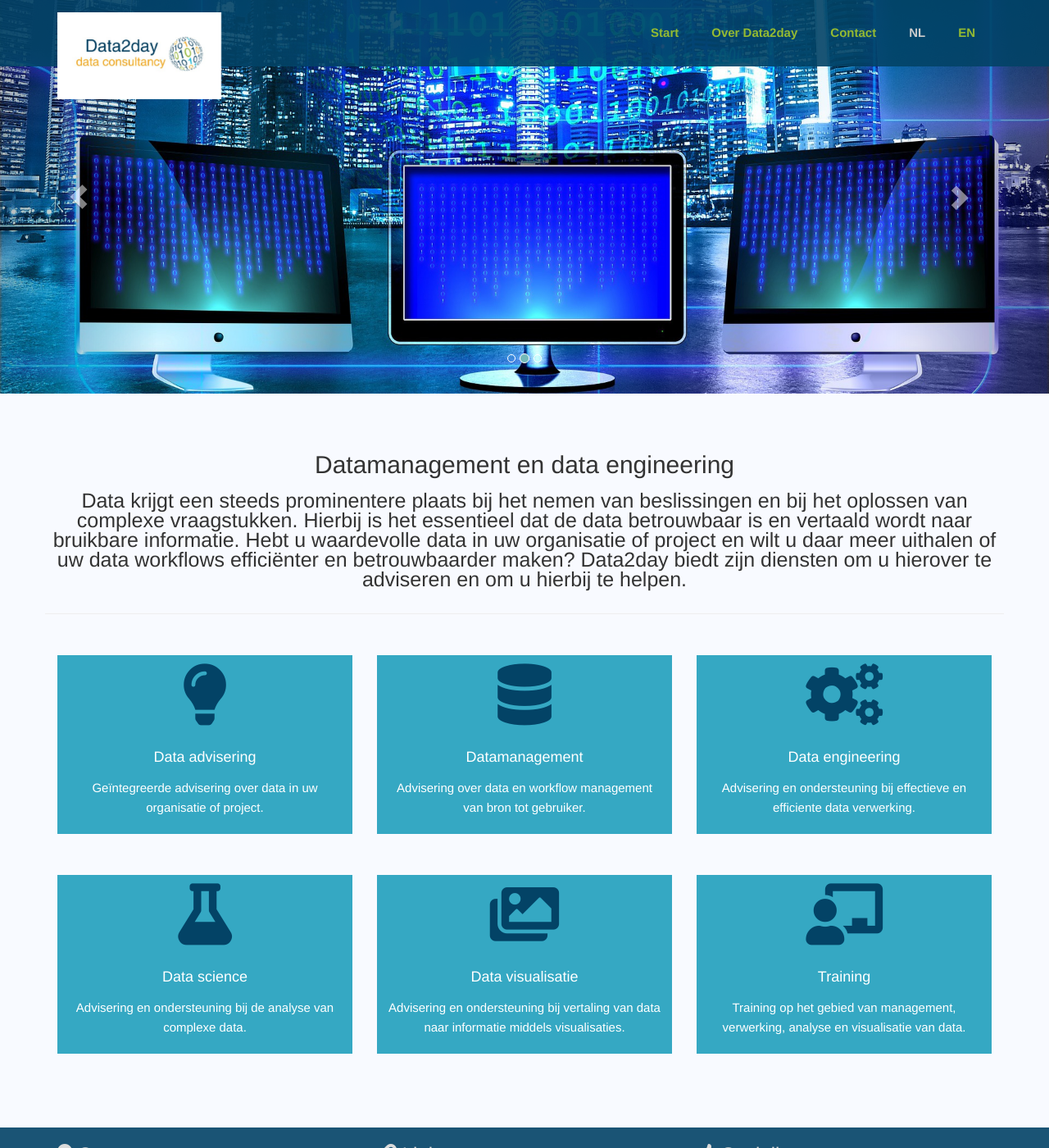
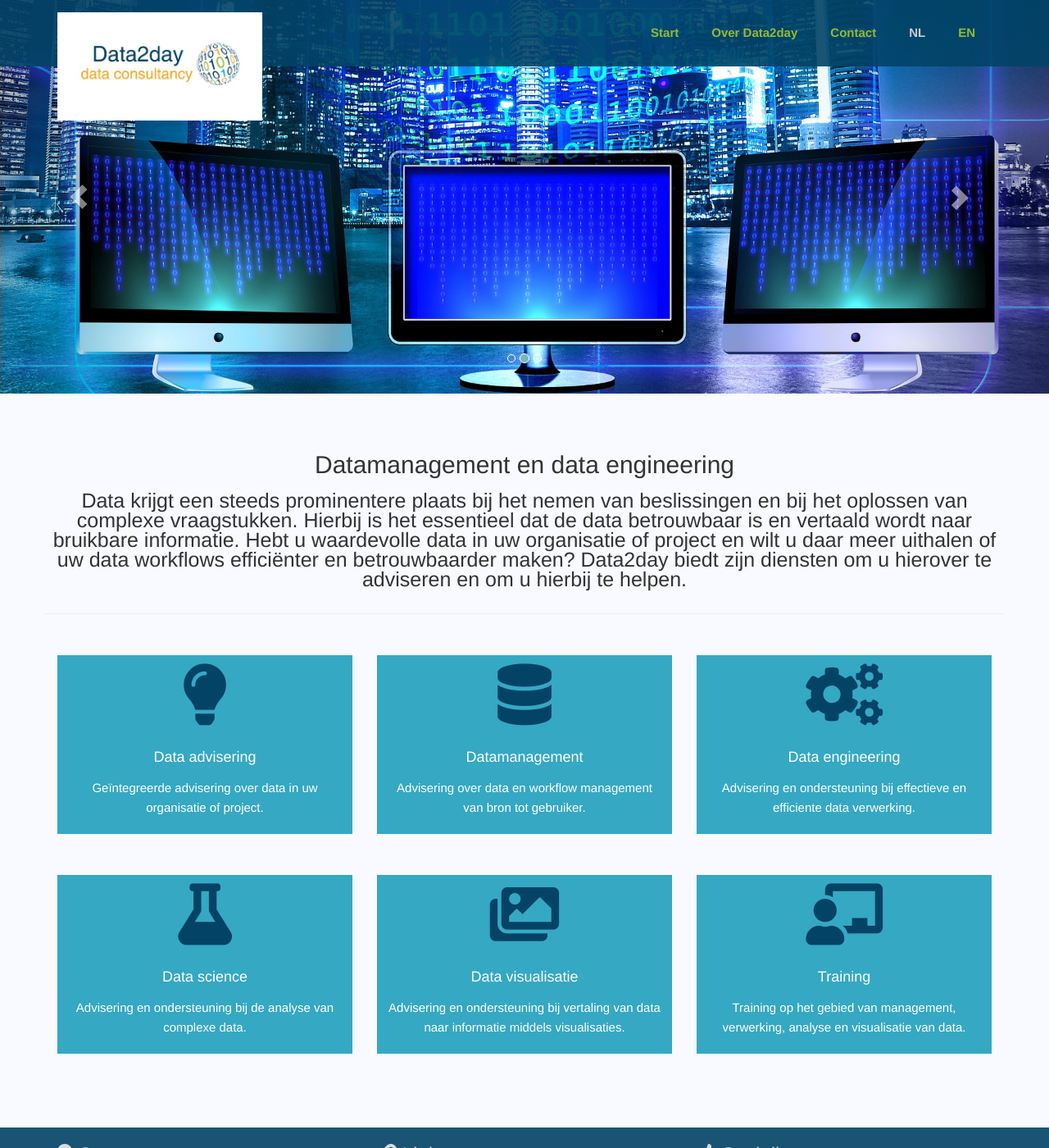
Before and after one commit to heijer/heijer.github.io, a Jekyll site: the page built from index.html, in a window 1280 px wide and 1400 px high. Shown: the whole window at 82% size. Built offline with Jekyll 4.4.1, drawn with Linux system fonts in a browser that asks for light colours.

Commit message:
styling logo adjusted

```diff
--- a/assets/css/style.css
+++ b/assets/css/style.css
@@ -380,13 +380,12 @@ p.blog-text{
 }
 
 .company-logo {
-  width: 200px;
+  width: 250px;
 }
 
 @media (max-width: 768px){
     .company-logo{
-      height: 200px;
-      /*width: 60px;*/
+      width: 200px;
   }
 }
 
```
